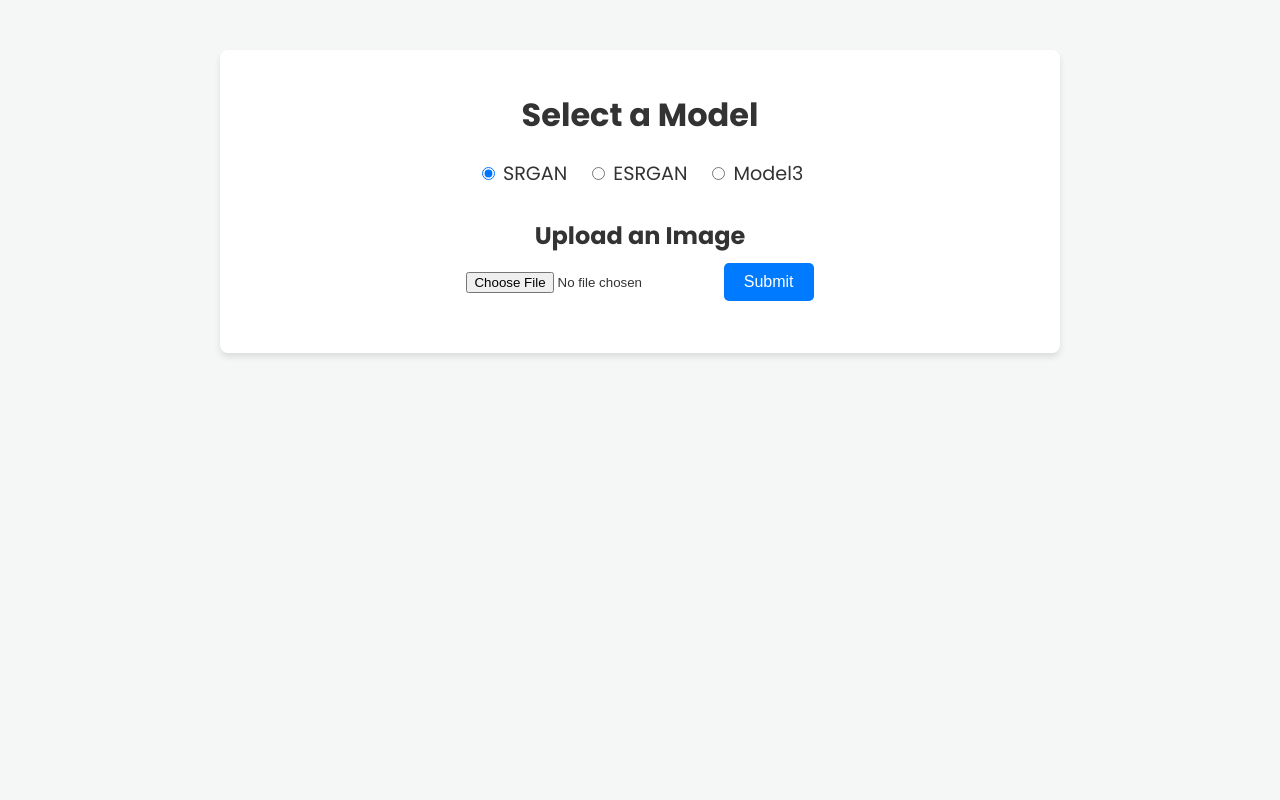
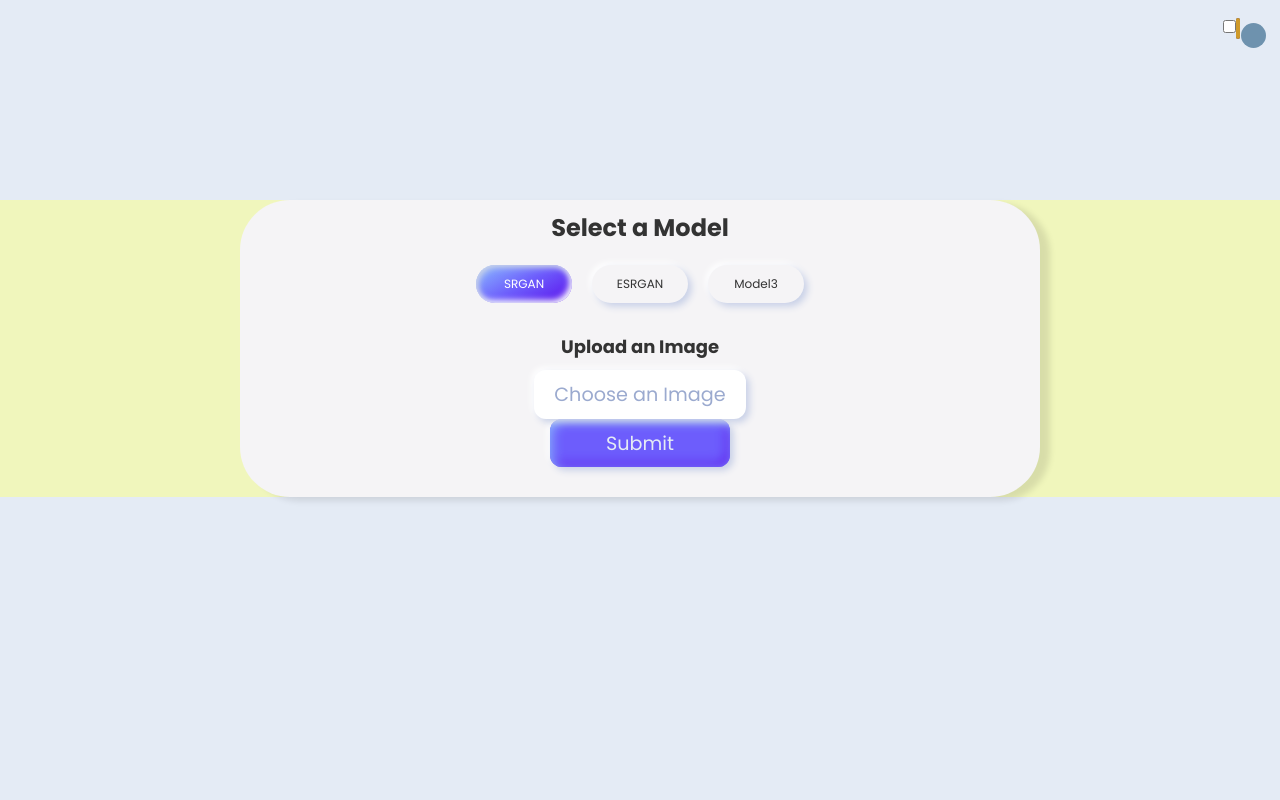
Before and after one commit to ScientificArchisman/Super-Resolution-Tool, a Flask app: page / in a window 1280 px wide. Run offline with Flask 3, Linux system fonts and the light colour scheme.

Commit message:
updated frontend

```diff
--- /dev/null
+++ b/static/css/styles.css
@@ -0,0 +1,296 @@
+@import url('https://fonts.googleapis.com/css?family=Poppins:400,500,600,700,800,900');
+
+:root {
+  --primary-light: #8abdff;
+  --primary: #6d5dfc;
+  --primary-dark: #5b0eeb;
+
+  --white: #FFFFFF;
+  --greyLight-1: #E4EBF5;
+  --greyLight-2: #c8d0e7;
+  --greyLight-3: #bec8e4;
+  --greyDark: #9baacf;
+  --background-day: #f0f6bc;
+  --background-night: #2c3e50;
+  --text-color-day: #333;
+  --text-color-night: #ecf0f1;
+  --toggle-background: #4b3b7f;
+  --toggle-border: #cf9a2a;
+  --toggle-circle: #6e92ae;
+}
+
+*, *::before, *::after {
+  margin: 0;
+  padding: 0;
+  box-sizing: border-box;
+}
+
+html {
+  font-size: 62.5%; /* 1rem = 10px, 100% = 16px */
+  overflow-y: scroll;
+  background: var(--greyLight-1);
+
+  @media screen and (min-width: 900px) {
+    font-size: 75%;
+  }
+}
+
+body {
+  font-family: 'Poppins', sans-serif;
+  background-color: var(--background-day);
+  color: var(--text-color-day);
+  margin: 0;
+  padding: 0;
+  transition: background-color 0.3s ease, color 0.3s ease;
+}
+
+body.night-mode {
+  background-color: var(--background-night);
+  color: var(--text-color-night);
+}
+
+.container {
+  max-width: 800px;
+  max-height: 800px;
+  margin: 200px auto;
+  padding: 10px;
+  background-color: #f5f4f6;
+  border-radius: 50px;
+  box-shadow: 10px 4px 6px rgba(0, 0, 0, 0.1);
+  transition: background-color 0.3s ease;
+}
+
+body.night-mode .container {
+  background-color: #34495e;
+}
+
+header {
+  text-align: center;
+}
+
+h1 {
+  font-size: 2em;
+  margin-bottom: 20px;
+}
+
+.model-selection {
+  display: flex;
+  justify-content: center;
+  gap: 20px;
+}
+
+.switch {
+  position: fixed;
+  top: 20px;
+  right: 40px; /* Adjust this value to move the button to the left */
+  z-index: 1000;
+}
+
+.switch input {
+  display: none;
+}
+
+.switch-label {
+  width: 60px;
+  height: 30px;
+  background-color: var(--toggle-background);
+  border-radius: 15px;
+  border: 2px solid var(--toggle-border);
+  cursor: pointer;
+  position: relative;
+  transition: background-color 0.3s ease, border-color 0.3s ease;
+}
+
+.switch-label::after {
+  content: '';
+  width: 25px;
+  height: 25px;
+  background-color: var(--toggle-circle);
+  border-radius: 50%;
+  position: absolute;
+  top: 2.5px;
+  left: 2.5px;
+  transition: transform 0.3s ease;
+}
+
+.switch-label::before {
+  content: '';
+  position: absolute;
+  width: 100%;
+  height: 100%;
+  border-radius: 15px;
+  background: url('/static/images/stars.png') no-repeat center center;
+  background-size: cover;
+  transition: opacity 0.3s ease;
+  opacity: 0;
+}
+
+input:checked + .switch-label {
+  background-color: var(--primary);
+  border-color: var(--primary-dark); /* Change border color when checked */
+}
+
+input:checked + .switch-label::after {
+  transform: translateX(30px);
+}
+
+input:checked + .switch-label::before {
+  opacity: 1;
+}
+
+main {
+  text-align: center;
+  margin-top: 30px;
+}
+
+.upload-section {
+  margin-bottom: 20px;
+}
+
+h2 {
+  font-size: 1.5em;
+  margin-bottom: 10px;
+}
+
+.file-input-wrapper {
+  position: relative;
+  display: inline-block;
+}
+
+.file-input-wrapper input[type="file"] {
+  position: absolute;
+  width: 100%;
+  height: 100%;
+  opacity: 0;
+  cursor: pointer;
+}
+
+.file-input-label {
+  display: inline-block;
+  padding: 10px 20px;
+  font-size: 1.6rem;
+  color: var(--greyDark);
+  background-color: var(--white);
+  border-radius: 1rem;
+  box-shadow: .3rem .3rem .6rem var(--greyLight-2), -.2rem -.2rem .5rem var(--white);
+  transition: background-color 0.3s ease, color 0.3s ease, box-shadow 0.3s ease;
+  cursor: pointer;
+}
+
+.file-input-label:hover {
+  background-color: var(--primary);
+  color: var(--white);
+  box-shadow: inset .2rem .2rem 1rem var(--primary-light), inset -.2rem -.2rem 1rem var(--primary-dark);
+}
+
+.radio {
+  display: flex;
+  justify-content: center;
+  gap: 20px;
+}
+
+.radio input {
+  display: none;
+}
+
+.radio__1, .radio__2, .radio__3 {
+  label {
+    box-shadow: .3rem .3rem .6rem var(--greyLight-2), -.2rem -.2rem .5rem var(--white);
+    position: relative;
+    display: flex;
+    justify-content: center;
+    align-items: center;
+    cursor: pointer;
+    width: 8rem;
+    height: 3.2rem;
+    border-radius: 1.6rem;
+    transition: all 0.3s ease;
+  }
+
+  input:checked + label {
+    box-shadow: inset .2rem .2rem .5rem var(--greyLight-2), inset -.2rem -.2rem .5rem var(--white);
+    background: linear-gradient(330deg, var(--primary-dark) 0%, var(--primary) 50%, var(--primary-light) 100%);
+    color: var(--white);
+  }
+}
+
+button, .btn__primary {
+  width: 15rem;
+  height: 4rem;
+  border-radius: 1rem;
+  box-shadow: .3rem .3rem .6rem var(--greyLight-2), -.2rem -.2rem .5rem var(--white);
+  justify-self: center;
+  display: flex;
+  align-items: center;
+  justify-content: center;
+  cursor: pointer;
+  transition: .3s ease;
+  background: var(--primary);
+  box-shadow: inset .2rem .2rem 1rem var(--primary-light), inset -.2rem -.2rem 1rem var(--primary-dark), .3rem .3rem .6rem var(--greyLight-2), -.2rem -.2rem .5rem var(--white);
+  color: var(--greyLight-1);
+
+  &:hover {
+    color: var(--white);
+  }
+
+  &:active {
+    box-shadow: inset .2rem .2rem 1rem var(--primary-dark), inset -.2rem -.2rem 1rem var(--primary-light);
+  }
+
+  p {
+    font-size: 1.6rem;
+  }
+}
+
+#result {
+  margin-top: 20px;
+  font-size: 1.2em;
+}
+
+#uploaded-image {
+  display: none;
+  width: 200px;
+  height: auto;
+  margin-top: 20px;
+  border: 2px solid #ddd;
+  border-radius: 5px;
+  box-shadow: 0 4px 6px rgba(0, 0, 0, 0.1);
+}
+
+#background {
+  position: fixed;
+  top: 0;
+  right: 0;
+  width: 100%;
+  height: 100%;
+  pointer-events: none;
+}
+
+.control {
+  position: fixed;
+  top: 20px;
+  right: 40px; /* Adjust this value to move the button to the left */
+  z-index: 1000;
+  pointer-events: auto;
+}
+
+.stars {
+  display: none;
+}
+
+.star-twelve {
+  width: 12px;
+  height: 12px;
+  background: white;
+  border-radius: 50%;
+  position: absolute;
+}
+
+.star-1 { top: 20px; left: 20px; }
+.star-2 { top: 60px; left: 40px; }
+.star-3 { top: 100px; left: 80px; }
+.star-4 { top: 140px; left: 120px; }
+
+.on .stars {
+  display: block;
+}
--- /dev/null
+++ b/static/js/script.js
@@ -0,0 +1,44 @@
+function previewImage(event) {
+    const input = event.target;
+    const reader = new FileReader();
+
+    reader.onload = function() {
+        const uploadedImage = document.getElementById('uploaded-image');
+        uploadedImage.src = reader.result;
+        uploadedImage.style.display = 'block';
+    };
+
+    if (input.files && input.files[0]) {
+        reader.readAsDataURL(input.files[0]);
+    }
+}
+
+function submitForm() {
+    const model = document.querySelector('input[name="model"]:checked').value;
+    const input = document.getElementById('upload-image');
+
+    if (input.files.length > 0) {
+        const formData = new FormData();
+        formData.append('image', input.files[0]);
+        formData.append('model', model);
+
+        fetch('/predict', {
+            method: 'POST',
+            body: formData
+        }).then(response => response.json())
+          .then(data => {
+              document.getElementById('result').innerText = `Prediction: ${data.prediction}`;
+          })
+          .catch(error => console.error('Error:', error));
+    } else {
+        alert('Please upload an image.');
+    }
+}
+
+document.addEventListener('DOMContentLoaded', function () {
+    const toggleSwitch = document.getElementById('switch-1');
+    toggleSwitch.addEventListener('change', function () {
+        document.getElementById("background").classList.toggle("on");
+        document.body.classList.toggle('night-mode');
+    });
+});
--- a/static/styles.css
+++ /dev/null
@@ -1,75 +0,0 @@
-@import url('https://fonts.googleapis.com/css?family=Poppins:400,500,600,700,800,900');
-
-body {
-    font-family: 'Poppins', sans-serif;
-    background-color: #f4f7f6;
-    color: #333;
-    margin: 0;
-    padding: 0;
-}
-
-.container {
-    max-width: 800px;
-    margin: 50px auto;
-    padding: 20px;
-    background-color: #fff;
-    border-radius: 8px;
-    box-shadow: 0 4px 6px rgba(0, 0, 0, 0.1);
-}
-
-header {
-    text-align: center;
-}
-
-h1 {
-    font-size: 2em;
-    margin-bottom: 20px;
-}
-
-.model-selection {
-    display: flex;
-    justify-content: center;
-    gap: 20px;
-}
-
-.model-selection label {
-    font-size: 1.2em;
-}
-
-main {
-    text-align: center;
-    margin-top: 30px;
-}
-
-.upload-section {
-    margin-bottom: 20px;
-}
-
-h2 {
-    font-size: 1.5em;
-    margin-bottom: 10px;
-}
-
-input[type="file"] {
-    margin-bottom: 20px;
-}
-
-button {
-    padding: 10px 20px;
-    font-size: 1em;
-    color: #fff;
-    background-color: #007bff;
-    border: none;
-    border-radius: 5px;
-    cursor: pointer;
-    transition: background-color 0.3s;
-}
-
-button:hover {
-    background-color: #0056b3;
-}
-
-#result {
-    margin-top: 20px;
-    font-size: 1.2em;
-}
--- a/templates/index.html
+++ b/templates/index.html
@@ -5,59 +5,48 @@
     <meta name="viewport" content="width=device-width, initial-scale=1.0">
     <title>Model Selector</title>
     <link href="https://fonts.googleapis.com/css?family=Poppins:400,500,600,700,800,900" rel="stylesheet">
-    <link rel="stylesheet" href="{{ url_for('static', filename='styles.css') }}">
+    <link rel="stylesheet" href="{{ url_for('static', filename='css/styles.css') }}">
 </head>
 <body>
+    <div id="background" class="day">
+        <div class="control">
+            <input id="switch-1" type="checkbox" class="switch-input">
+            <label for="switch-1" class="switch-label"></label>
+        </div>
+    </div>
     <div class="container">
         <header>
             <h1>Select a Model</h1>
             <div class="model-selection">
-                <label>
-                    <input type="radio" name="model" value="SRGAN" checked>
-                    SRGAN
-                </label>
-                <label>
-                    <input type="radio" name="model" value="ESRGAN">
-                    ESRGAN
-                </label>
-                <label>
-                    <input type="radio" name="model" value="Model3">
-                    Model3
-                </label>
+                <div class="radio">
+                    <div class="radio__1">
+                        <input id="radio-1" type="radio" name="model" value="SRGAN" checked>
+                        <label for="radio-1">SRGAN</label>
+                    </div>
+                    <div class="radio__2">
+                        <input id="radio-2" type="radio" name="model" value="ESRGAN">
+                        <label for="radio-2">ESRGAN</label>
+                    </div>
+                    <div class="radio__3">
+                        <input id="radio-3" type="radio" name="model" value="Model3">
+                        <label for="radio-3">Model3</label>
+                    </div>
+                </div>
             </div>
         </header>
         <main>
             <div class="upload-section">
                 <h2>Upload an Image</h2>
-                <input type="file" id="upload-image" accept="image/*">
-                <button onclick="submitForm()">Submit</button>
+                <div class="file-input-wrapper">
+                    <input type="file" id="upload-image" accept="image/*" onchange="previewImage(event)">
+                    <label for="upload-image" class="file-input-label">Choose an Image</label>
+                </div>
+                <img id="uploaded-image" style="display: none;" />
+                <div class="btn btn__primary" onclick="submitForm()"><p>Submit</p></div>
             </div>
             <div id="result"></div>
         </main>
     </div>
-
-    <script>
-        function submitForm() {
-            const model = document.querySelector('input[name="model"]:checked').value;
-            const input = document.getElementById('upload-image');
-
-            if (input.files.length > 0) {
-                const formData = new FormData();
-                formData.append('image', input.files[0]);
-                formData.append('model', model);
-
-                fetch('/predict', {
-                    method: 'POST',
-                    body: formData
-                }).then(response => response.json())
-                  .then(data => {
-                      document.getElementById('result').innerText = `Prediction: ${data.prediction}`;
-                  })
-                  .catch(error => console.error('Error:', error));
-            } else {
-                alert('Please upload an image.');
-            }
-        }
-    </script>
+    <script src="{{ url_for('static', filename='js/script.js') }}"></script>
 </body>
 </html>
```
Also changed, not shown: static/images/stars.png (added).
